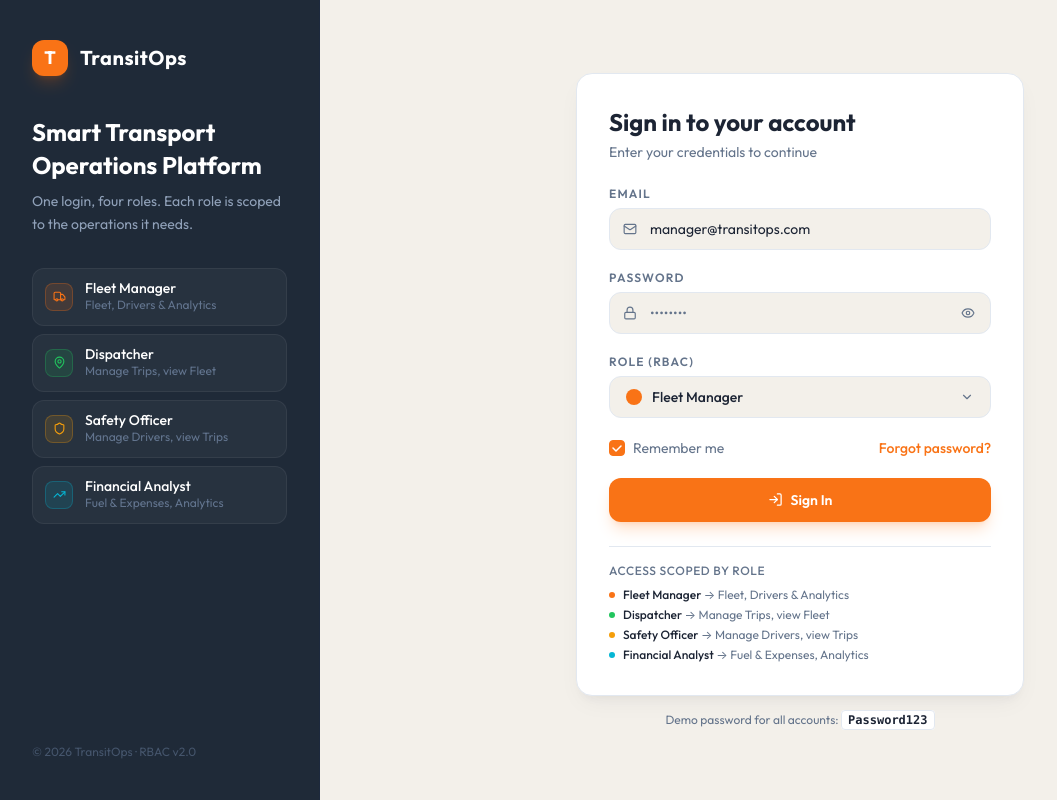
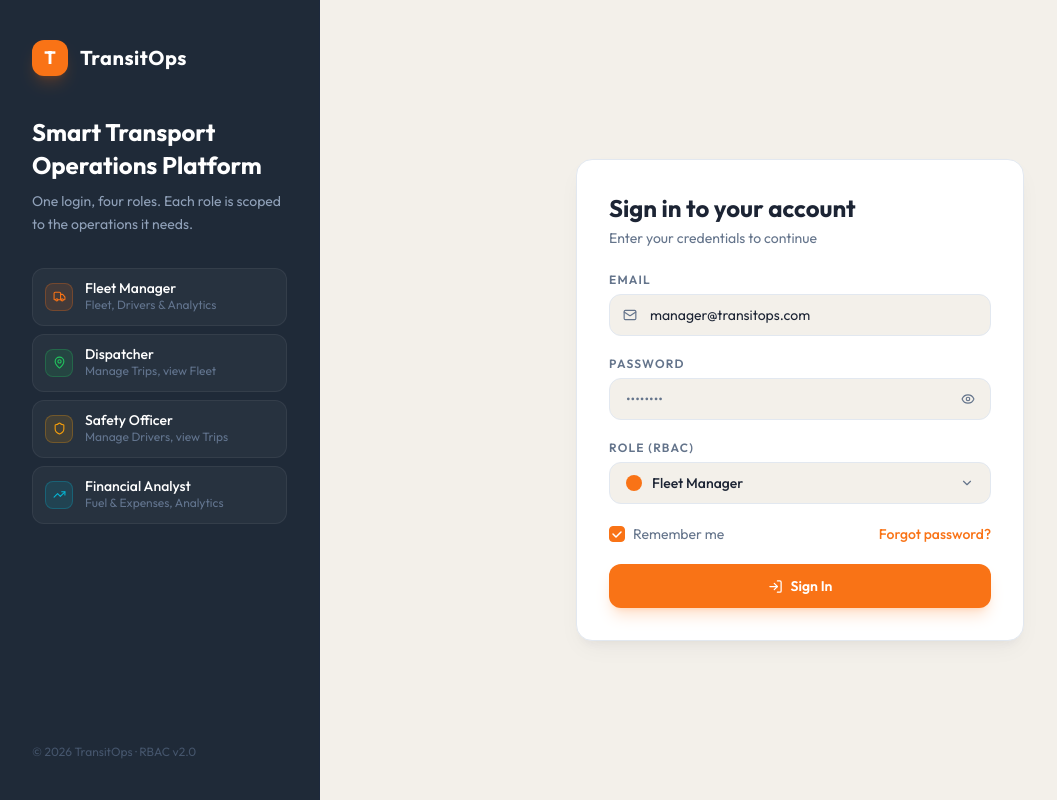
Before and after one commit to tanujexe/TransitOps, a React (Vite) app in the folder frontend/: page / in a window 1280 px wide. Shown: the whole page, without its empty margins (0-1057 px from the left). Built offline with nearby package versions, Linux system fonts and the light colour scheme.

Commit message:
feat: implement API service layer with authentication and create AuthPage for credential-based login

```diff
--- a/frontend/src/pages/AuthPage.tsx
+++ b/frontend/src/pages/AuthPage.tsx
@@ -271,14 +271,13 @@ export default function AuthPage({ onLogin }: AuthPageProps) {
                   Password
                 </label>
                 <div className="relative">
-                  <Lock size={14} className="absolute left-3.5 top-1/2 -translate-y-1/2 text-text-secondary pointer-events-none" />
                   <input
                     type={showPassword ? 'text' : 'password'}
                     value={password}
                     onChange={e => { setPassword(e.target.value); setError(null) }}
                     placeholder="••••••••"
                     disabled={isLocked}
-                    className={`${inputBase} pl-10 pr-11 py-2.5`}
+                    className={`${inputBase} pl-4 pr-11 py-2.5`}
                   />
                   <button
                     type="button"
@@ -396,31 +395,7 @@ export default function AuthPage({ onLogin }: AuthPageProps) {
               </button>
             </form>
 
-            {/* Divider + access info */}
-            <div className="border-t border-border-custom pt-4 space-y-2">
-              <p className="text-xs font-medium text-text-secondary uppercase tracking-wider">Access scoped by role</p>
-              <div className="grid grid-cols-1 gap-1">
-                {ROLES.map(role => (
-                  <div key={role.key} className="flex items-center gap-2">
-                    <div className="w-1.5 h-1.5 rounded-full flex-shrink-0" style={{ background: role.color }} />
-                    <p className="text-xs text-text-secondary">
-                      <span className="text-text-primary font-medium">{role.label}</span>
-                      {' → '}
-                      {role.description}
-                    </p>
-                  </div>
-                ))}
-              </div>
-            </div>
           </div>
-
-          {/* Demo hint */}
-          <p className="text-center text-xs text-text-secondary mt-4">
-            Demo password for all accounts:{' '}
-            <code className="font-mono font-semibold text-text-primary bg-bg-card px-1.5 py-0.5 rounded border border-border-custom">
-              Password123
-            </code>
-          </p>
         </div>
       </div>
     </div>
--- a/frontend/src/utils/api.ts
+++ b/frontend/src/utils/api.ts
@@ -93,14 +93,16 @@ async function request(endpoint: string, options: RequestInit = {}): Promise<any
     })
     if (!retryRes.ok) {
       const err = await retryRes.json().catch(() => ({}))
-      throw new Error(err.message || 'Request failed')
+      const errMsg = err.error?.message || err.message || 'Request failed'
+      throw new Error(errMsg)
     }
     return retryRes.json()
   }
 
   if (!res.ok) {
     const err = await res.json().catch(() => ({}))
-    throw new Error(err.message || 'Request failed')
+    const errMsg = err.error?.message || err.message || 'Request failed'
+    throw new Error(errMsg)
   }
 
   // Handle 204 No Content
```
Also changed, not shown: 1 other file (tests, documents, lock files or other folders).
